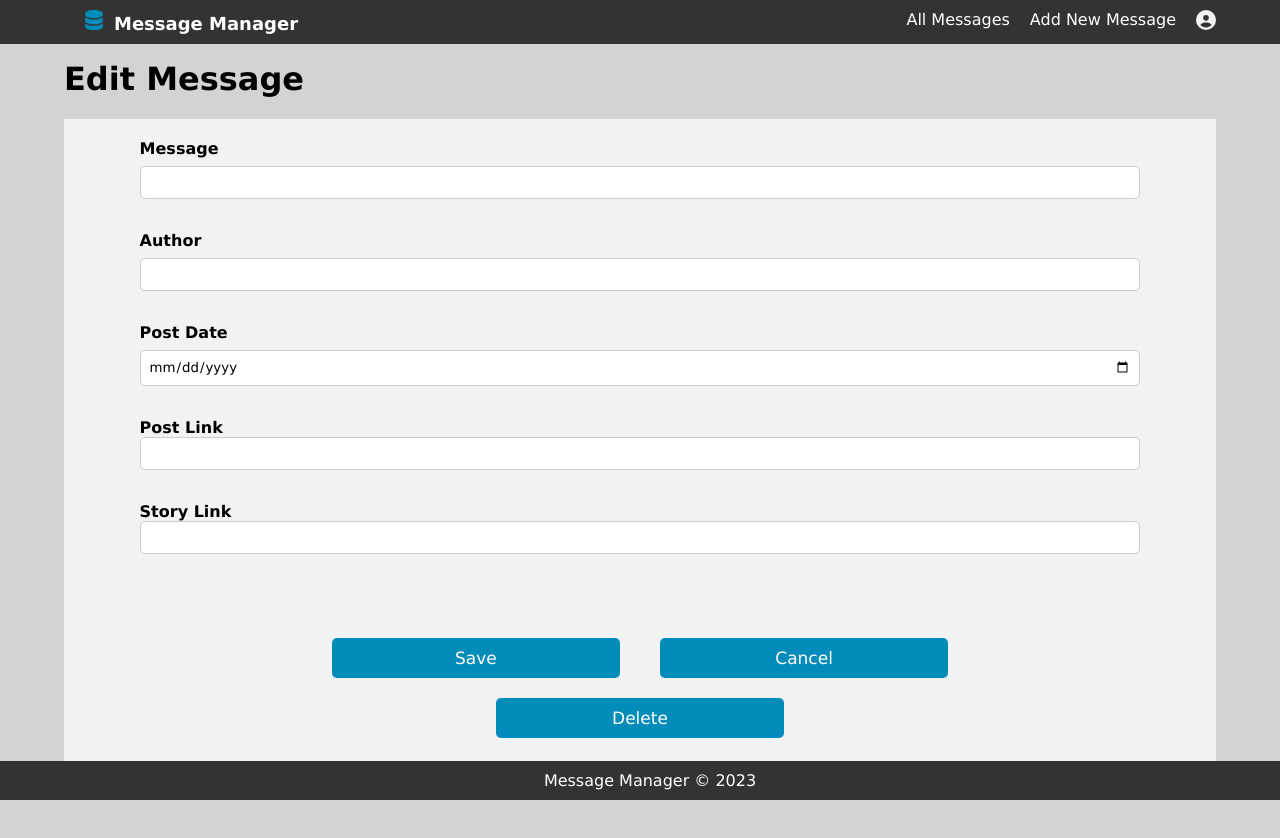
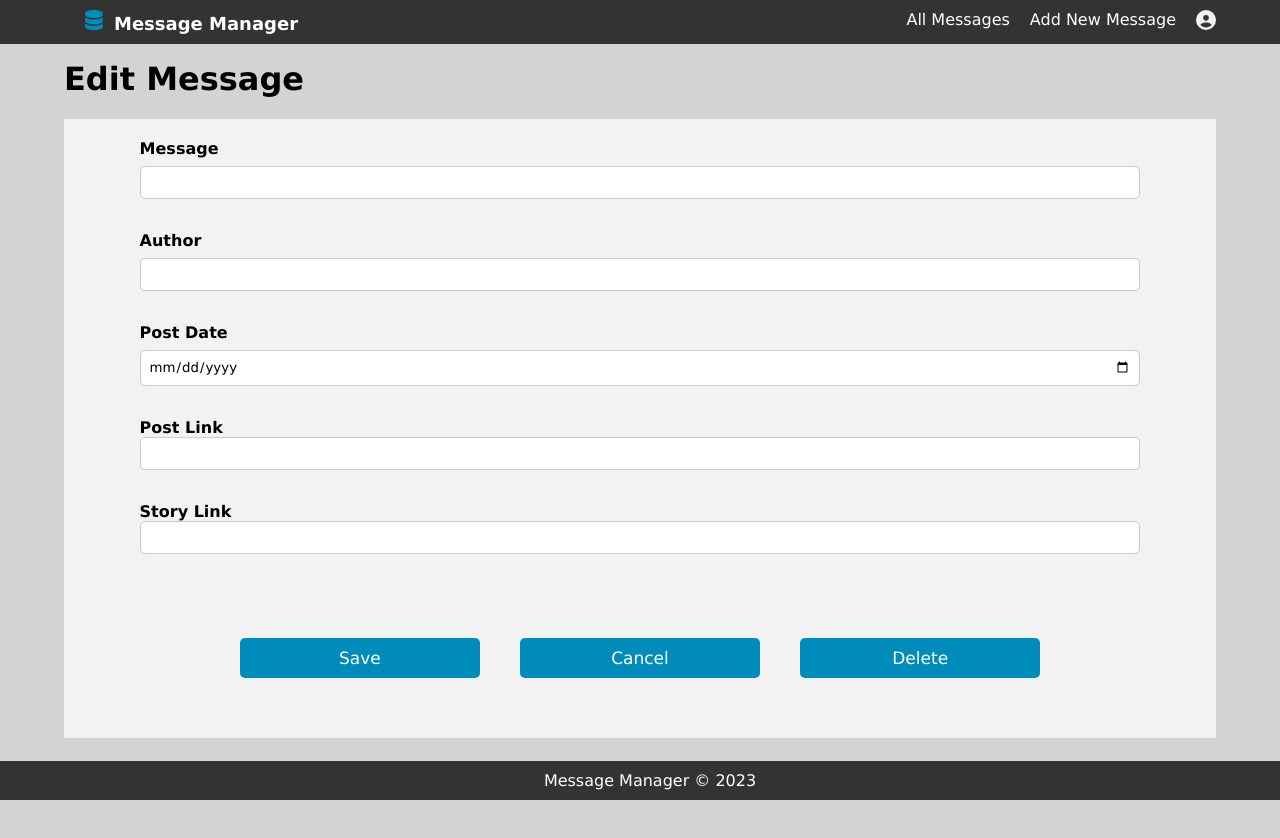
Before and after one commit to lucasmm96/message-manager2, a Next.js app: page /message-detail in a window 1280 px wide. Shown: the top 838 px of the page. Built offline with nearby package versions, Linux system fonts and the light colour scheme.

Commit message:
adjust button size

```diff
--- a/components/ui/Form.module.css
+++ b/components/ui/Form.module.css
@@ -22,19 +22,13 @@
 }
 
 .formContainer button {
-	width: 30%;
+	width: 25%;
 	font-size: 17px;
 }
 
 @media screen and (max-width: 992px) {
 	.formContainer button {
-		width: 30%;
-	}
-}
-
-@media screen and (max-width: 768px) {
-	.formContainer button {
-		width: 100%;
+		width: 90%;
 	}
 
 	.formContainer button:not(:first-child) {
```
